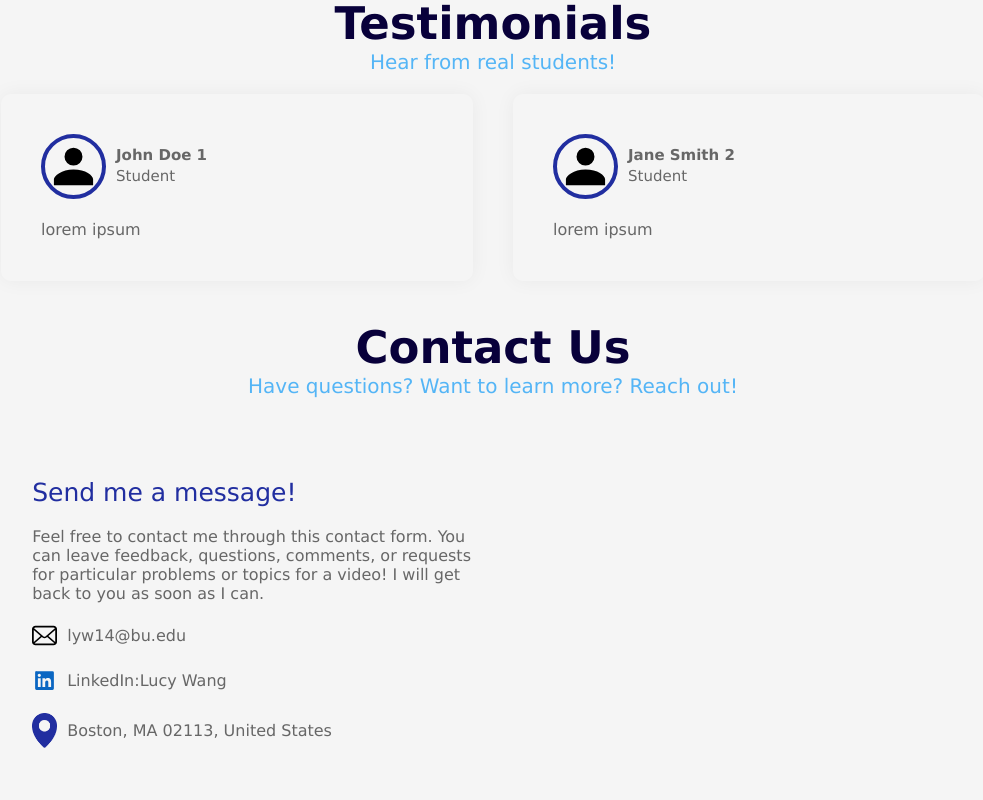
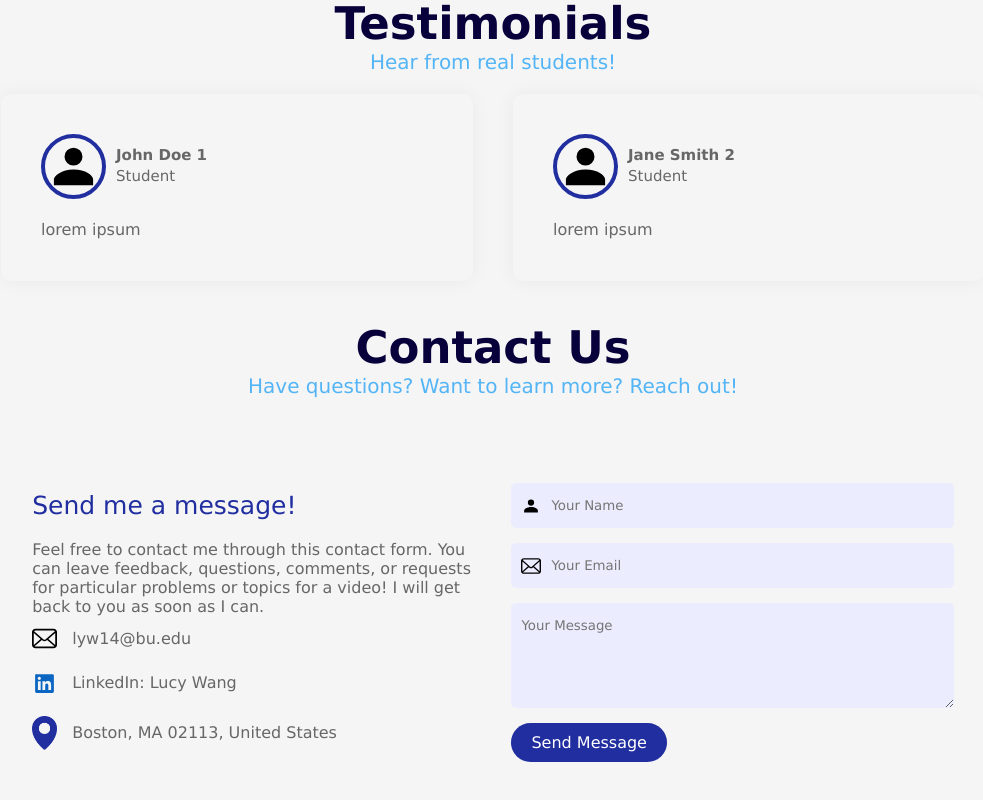
Before and after one commit to LYW14/functionJunction, a React (Vite) app: page / in a window 1280 px wide. Shown: the part 1795-2595 px from the top of the page, without its empty margins (147-1130 px from the left). Built offline with nearby package versions, Linux system fonts and the light colour scheme.

Commit message:
right column of contact section done

```diff
--- a/src/Components/Contact/Contact.css
+++ b/src/Components/Contact/Contact.css
@@ -21,13 +21,64 @@
     max-width: 450px;
     list-style: .3;
 }
-.contact-col ul li{
+.contact-col ul li,
+li a{
     display: flex;
     align-items: center;
-    margin: 20px 0;
+    margin: 10px 0;
+    gap: 5px;
+    color: inherit;
+    text-decoration: none;
+    margin-bottom: 10px;
 }
 .contact-col ul li img{
     /* color: #000; */
     width: 25px;
     margin-right: 10px;
 }
+.contact form input,
+form textarea {
+    display: block;
+    background: #EBECFE;
+  background-repeat: no-repeat;
+  background-position: 10px center;
+  background-size: 20px;
+  border: 1px solid #ccc;
+  border-radius: 5px;
+  margin-bottom: 15px;
+    width: 100%;
+    padding: 15px 15px 15px 40px;
+    border: 0;
+    outline: 0;
+    margin-bottom: 15px;
+    margin-top: 5px;
+  box-sizing: border-box;
+}
+form input[name="name"] {
+    background-image: url('../../assets/user1.svg');
+  }
+
+form input[name="email"] {
+    background-image: url('../../assets/email.svg');
+  }
+form textarea[name="message"] {
+    padding-left: 10px;
+    background-image: none;
+  }
+.dark-btn{
+    background-color: #212EA0;
+    color: #fff;
+    padding: 10px 20px;
+    border-radius: 50px;
+    border: none;
+    cursor: pointer;
+    transition: background-color 0.3s ease;
+}
+.dark-btn:hover{
+    background-color: #003da5;
+}
+.contact-col span{
+    display: block;
+    margin-top: 10px;
+    padding: 0 15px;
+}
--- a/src/Components/Contact/Contact.jsx
+++ b/src/Components/Contact/Contact.jsx
@@ -5,6 +5,30 @@ import email_icon from '../../assets/email.svg'
 import location_icon from '../../assets/location-icon.png'
 
 const Contact = () => {
+    const [result, setResult] = React.useState("");
+
+  const onSubmit = async (event) => {
+    event.preventDefault();
+    setResult("Sending....");
+    const formData = new FormData(event.target);
+
+    formData.append("access_key", "5539fded-e838-4d4c-a672-018527035f94");
+
+    const response = await fetch("https://api.web3forms.com/submit", {
+      method: "POST",
+      body: formData
+    });
+
+    const data = await response.json();
+
+    if (data.success) {
+      setResult("Form Submitted Successfully");
+      event.target.reset();
+    } else {
+      console.log("Error", data);
+      setResult(data.message);
+    }
+  };
   return (
     <div className='contact'>
       <div className="contact-col">
@@ -17,13 +41,21 @@ const Contact = () => {
         <ul>
             <li> <img src={email_icon} alt=''></img>
                 lyw14@bu.edu</li>
-            <li><img src={linkedin_icon} alt=''></img>
-                LinkedIn: <a href="https://www.linkedin.com/in/lyw14/">Lucy Wang</a></li>
+            <li><a href="https://www.linkedin.com/in/lyw14/"><img src={linkedin_icon} alt=''></img>
+                LinkedIn: Lucy Wang</a></li>
             <li><img src={location_icon} alt=''></img>
                 Boston, MA 02113, United States</li>
         </ul>
       </div>
-      <div className="contact-col"></div>
+      <div className="contact-col">
+        <form onSubmit={onSubmit}>
+          <input type="text" name="name" placeholder='Your Name' required />
+          <input type="email" name="email" placeholder='Your Email' required />
+          <textarea name="message" rows="5" placeholder='Your Message' required></textarea>
+          <button type='submit' className='btn dark-btn'>Send Message</button>
+        </form>
+        <span></span>
+      </div>
     </div>
   )
 }
```
